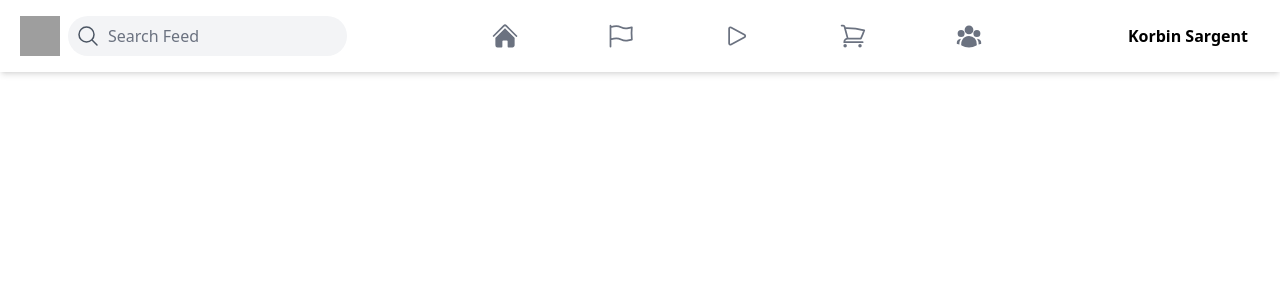
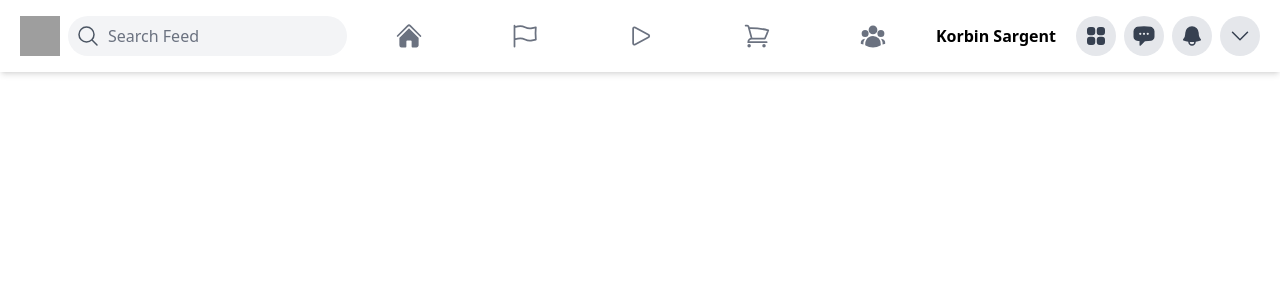
Before and after one commit to Korbin-Sargent/fb-clone, a Next.js app: page / in a window 1280 px wide. Shown: the top 300 px of the page. Built offline with nearby package versions, Linux system fonts and the light colour scheme; grey boxes are pictures that could not be loaded.

Commit message:
Completed initial header build, adding auth

```diff
--- a/components/Header.js
+++ b/components/Header.js
@@ -3,11 +3,12 @@
 import HeaderIcon from "./HeaderIcon";
 import {
   BellIcon,
-  ChatIcon,
+  ChatBubbleLeftEllipsisIcon,
   ChevronDownIcon,
   HomeIcon,
+  Square2StackIcon,
   UserGroupIcon,
-  ViewGridIcon,
+  Squares2X2Icon,
 } from "@heroicons/react/24/solid";
 import {
   FlagIcon,
@@ -50,10 +51,14 @@
       </div>
 
       {/* Header Right */}
-      <div>
+      <div className="flex items-center sm:space-x-2 justify-end">
         {/* Proile picture */}
 
         <p className="whitespace-nowrap font-semibold pr-3">Korbin Sargent</p>
+        <Squares2X2Icon className="icon" />
+        <ChatBubbleLeftEllipsisIcon className="icon" />
+        <BellIcon className="icon" />
+        <ChevronDownIcon className="icon" />
       </div>
     </div>
   );
--- /dev/null
+++ b/pages/api/auth/[...nextauth].js
@@ -0,0 +1,13 @@
+import NextAuth from "next-auth";
+import GithubProvider from "next-auth/providers/github";
+export const authOptions = {
+  // Configure one or more authentication providers
+  providers: [
+    GithubProvider({
+      clientId: process.env.GITHUB_ID,
+      clientSecret: process.env.GITHUB_SECRET,
+    }),
+    // ...add more providers here
+  ],
+};
+export default NextAuth(authOptions);
--- a/styles/globals.css
+++ b/styles/globals.css
@@ -1,3 +1,9 @@
 @tailwind base;
 @tailwind components;
 @tailwind utilities;
+
+@layer components {
+  .icon {
+    @apply hidden xl:inline-flex p-2 h-10 w-10 bg-gray-200 rounded-full text-gray-700 cursor-pointer hover:bg-gray-300;
+  }
+}
```
Also changed, not shown: 1 other file (tests, documents, lock files or other folders).
